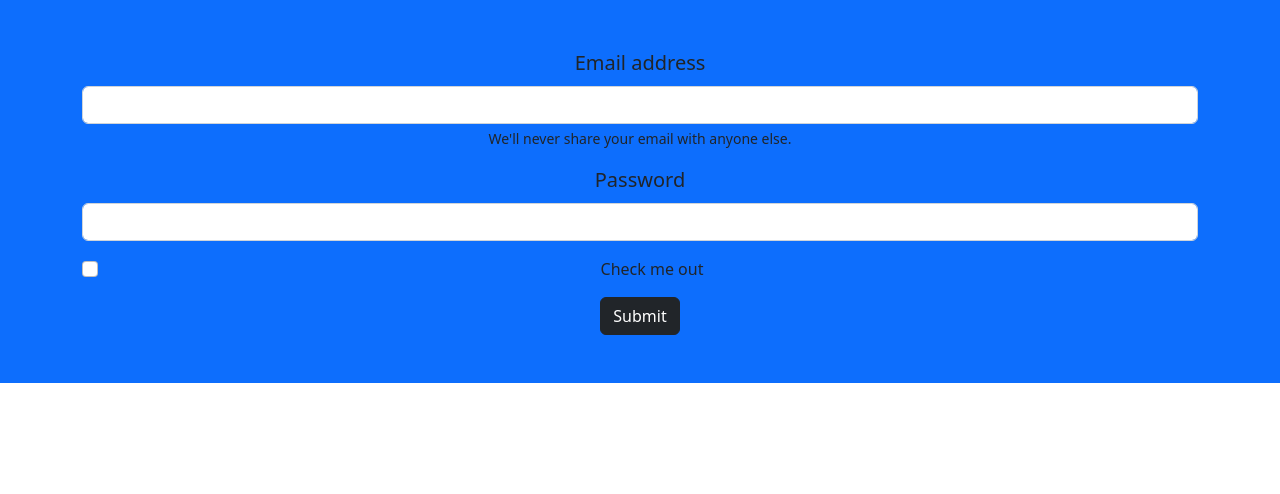
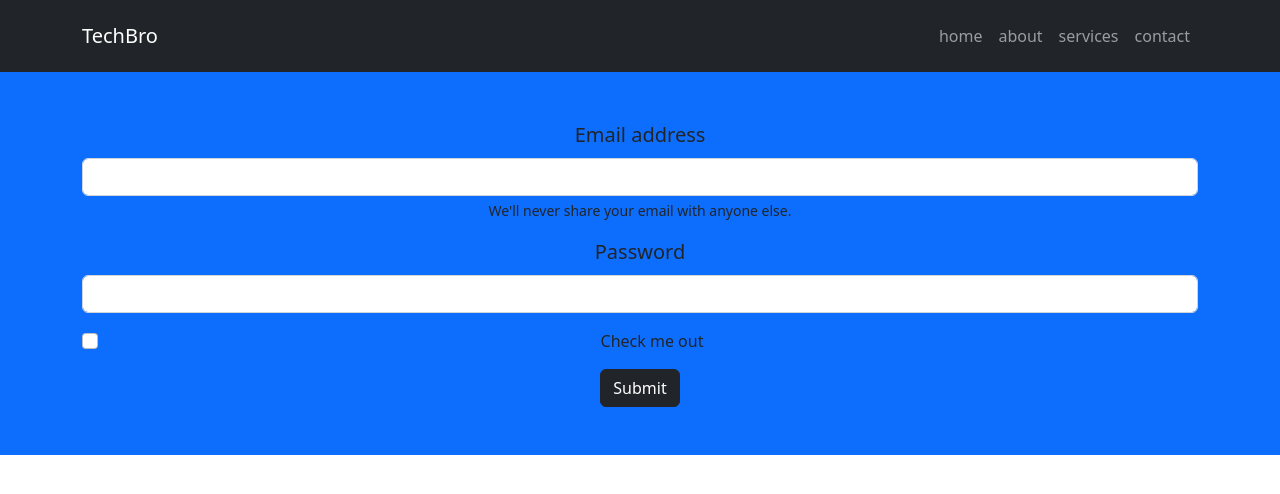
Before and after one commit to Dave-the-developer/Simple-responsive-landing-page, a plain HTML site: page form.html in a window 1280 px wide. Drawn offline with nearby package versions, Linux system fonts and the light colour scheme.

Commit message:
modified form.html

```diff
--- a/form.html
+++ b/form.html
@@ -8,6 +8,42 @@
     <link href="https://cdn.jsdelivr.net/npm/bootstrap@5.2.3/dist/css/bootstrap.min.css" rel="stylesheet" integrity="sha384-rbsA2VBKQhggwzxH7pPCaAqO46MgnOM80zW1RWuH61DGLwZJEdK2Kadq2F9CUG65" crossorigin="anonymous">
 </head>
 <body>
+    <!-- navbar -->
+    <nav class="navbar navbar-expand-lg bg-dark navbar-dark py-3">
+        <div class="container">
+            <a href="#" class="navbar-brand">TechBro</a>
+
+            <button
+               class="navbar-toggler"
+               type="button"
+               data-bs-toggle="collapse"
+               data-bs-target="#navmenu"
+            >
+            <span class="navbar-toggler-icon"></span>
+            </button>
+
+
+            <div class="collapse navbar-collapse" id="navmenu">
+                <ul class="navbar-nav ms-auto">
+                    <li class="nav-item">
+                        <a href="index.html" class="nav-link">home</a>
+                    </li>
+
+                    <li class="nav-item">
+                       <a href="about.html" class="nav-link">about</a>
+                    </li>
+
+                    <li class="nav-item">
+                        <a href="services.html" class="nav-link">services</a>
+                    </li>
+
+                    <li class="nav-item">
+                        <a href="contact.html" class="nav-link">contact</a>
+                    </li>
+                </ul>
+            </div>
+        </div>
+    </nav>
      <!--form-->
      <section class="p-5 bg-primary text-dark">
         <div class="container">
```
